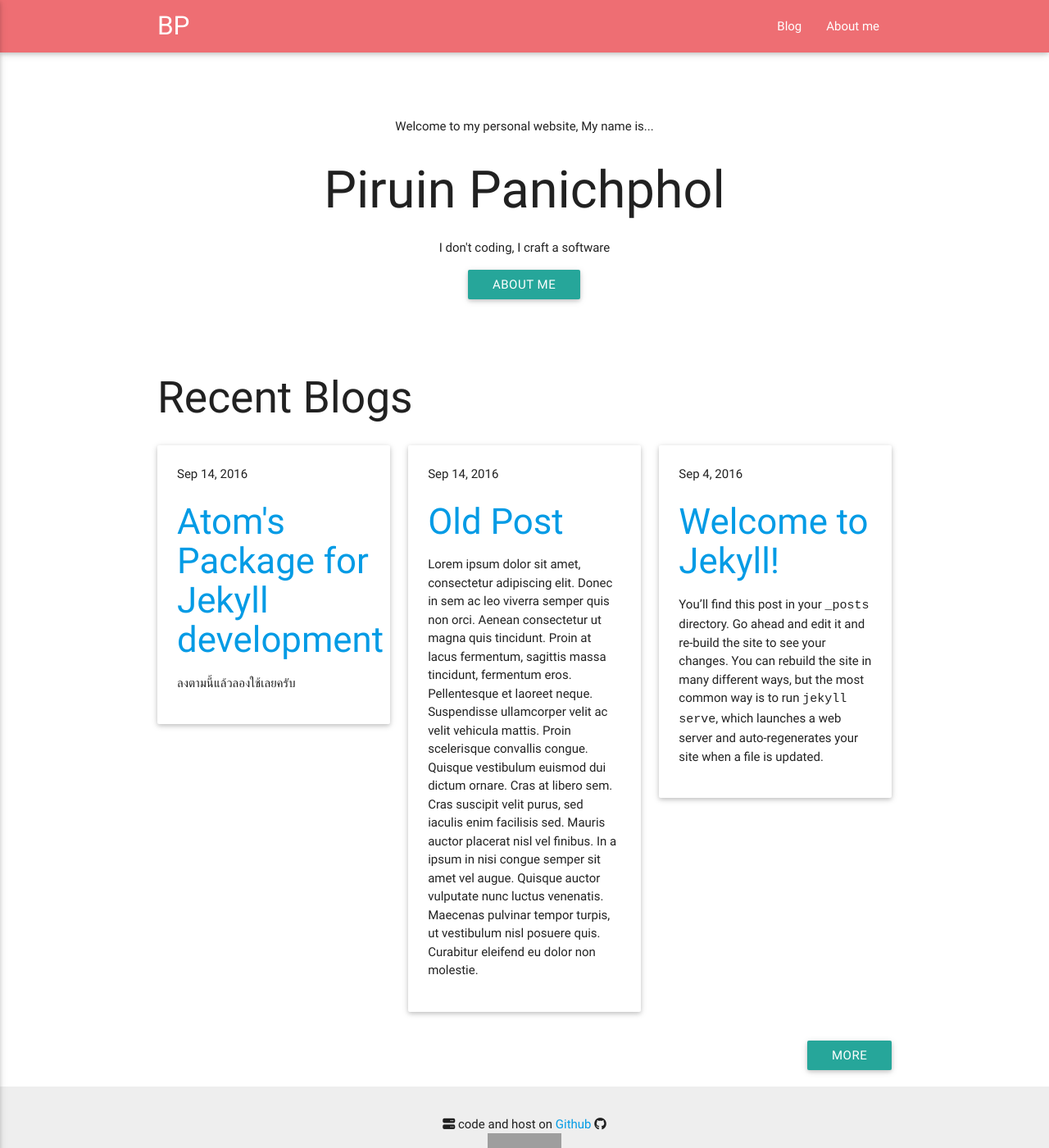
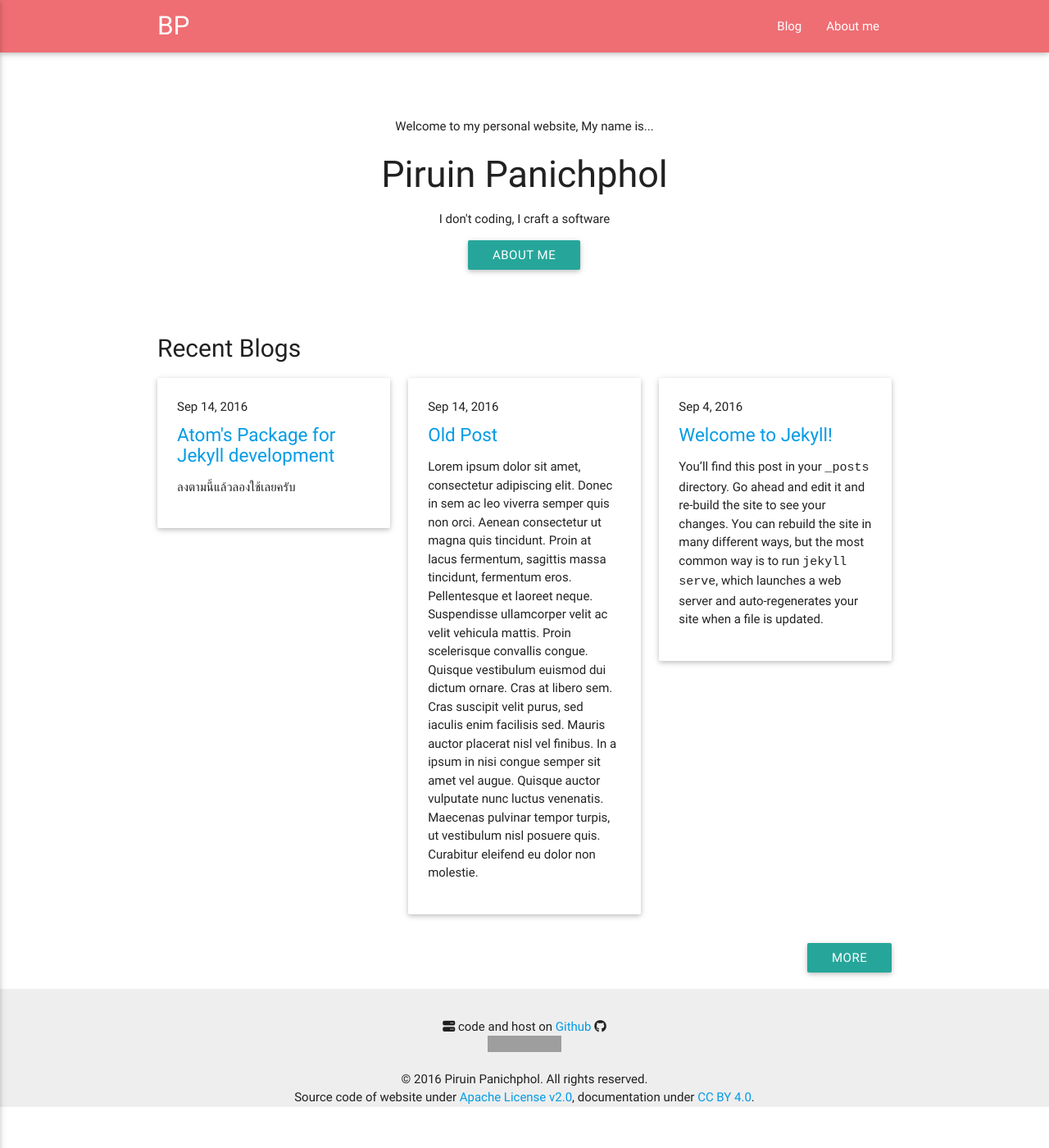
Before and after one commit to piruin/piruin.github.io, a Jekyll site: the page built from index.html, in a window 1280 px wide and 1400 px high. Shown: the whole window at 82% size. Built offline with Jekyll 4.4.1, drawn with Linux system fonts in a browser that asks for light colours; nearby versions of some CDN libraries; grey boxes are pictures that could not be loaded.

Commit message:
smaller header size to improve Readiness

```diff
--- a/_sass/components/_variables.scss
+++ b/_sass/components/_variables.scss
@@ -274,12 +274,12 @@ $toast-text-color: #fff !default;
 
 $off-black: rgba(0, 0, 0, 0.87) !default;
 // Header Styles
-$h1-fontsize: 4.2rem !default;
-$h2-fontsize: 3.56rem !default;
-$h3-fontsize: 2.92rem !default;
-$h4-fontsize: 2.28rem !default;
-$h5-fontsize: 1.64rem !default;
-$h6-fontsize: 1rem !default;
+$h1-fontsize: 3.0rem !default;
+$h2-fontsize: 2.0rem !default;
+$h3-fontsize: 1.5rem !default;
+$h4-fontsize: 1.25rem !default;
+$h5-fontsize: 1.1rem !default;
+$h6-fontsize: 1.0rem !default;
 
 
 /* 21. Footer
```
